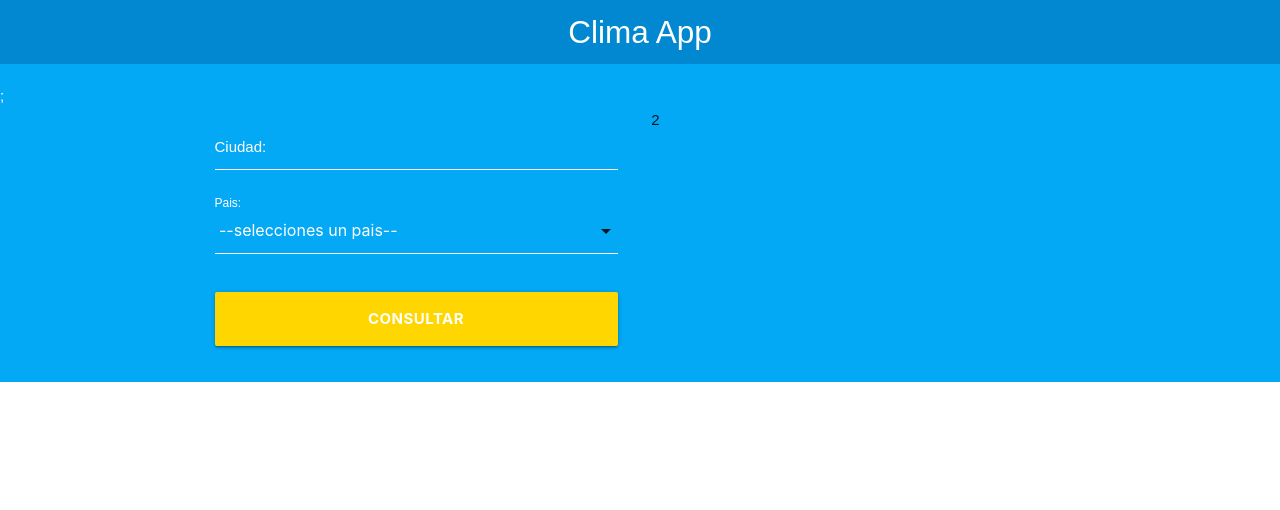
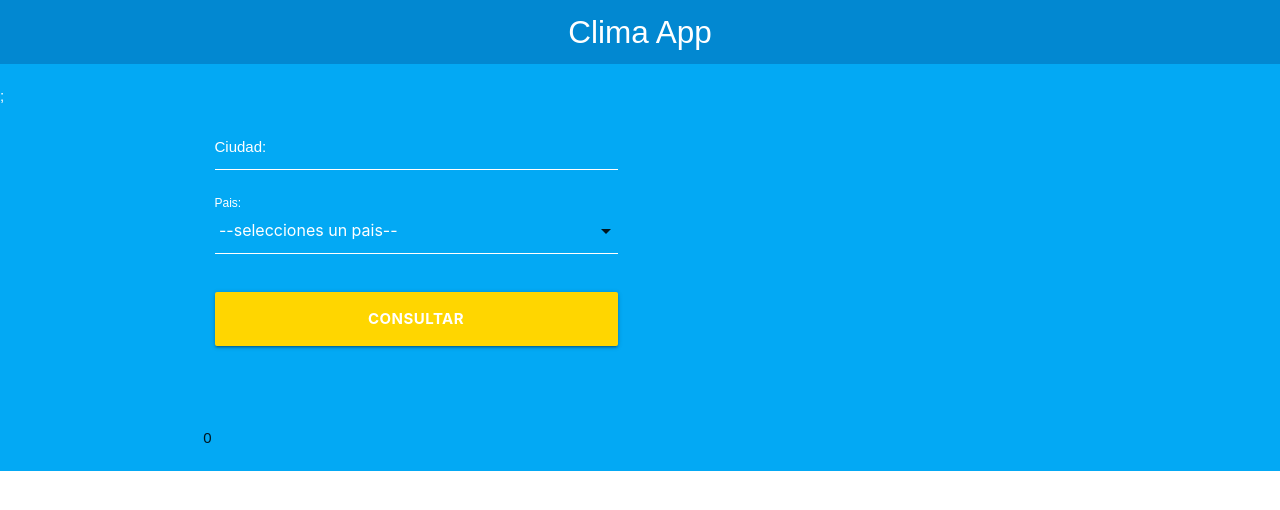
Before and after one commit to juantuberquia/climaapp, a React (Create React App) app: page / in a window 1280 px wide. Shown: the top 510 px of the page. Built offline with nearby package versions, Linux system fonts and the light colour scheme.

Commit message:
show temp ok

```diff
--- a/src/App.js
+++ b/src/App.js
@@ -1,6 +1,8 @@
 import React, { Fragment, useState, useEffect } from "react";
 import Headering from "./components/Headering";
 import ContentForm from "./components/ContentForm";
+import Temp from "./components/Temp";
+import { KelvinToCelsius } from "./helper";
 
 function App() {
   const [dataForm, setDataForm] = useState({
@@ -8,12 +10,23 @@ function App() {
     pais: "",
   });
 
+  const [search, setSearch] = useState(false);
+  const [temp, setTemp] = useState(0);
+
   const { ciudad, pais } = dataForm;
 
-  const [search, setSearch] = useState(false);
-
   useEffect(() => {
-    console.log(ciudad);
+    if (search === true) {
+      const getData = async () => {
+        let apiKey = "d2a7ebc72816b1c96f9115068e0286a9";
+        let api = await fetch(
+          `http://api.openweathermap.org/data/2.5/weather?q=${ciudad},${pais}&appid=${apiKey}`
+        );
+        let result = await api.json();
+        setTemp(KelvinToCelsius(result));
+      };
+      getData();
+    }
   }, [search]);
 
   return (
@@ -24,6 +37,7 @@ function App() {
         setDataForm={setDataForm}
         setSearch={setSearch}
       />
+      <Temp temp={temp} />
     </Fragment>
   );
 }
--- a/src/components/ContentForm.jsx
+++ b/src/components/ContentForm.jsx
@@ -18,7 +18,7 @@ const ContentForm = ({ setDataForm, dataForm, setSearch }) => {
               setSearch={setSearch}
             />
           </div>
-          <div className="col m6 s12">2</div>
+          {/* <div className="col m6 s12">2</div> */}
         </div>
       </div>
     </div>
--- /dev/null
+++ b/src/components/Temp.jsx
@@ -0,0 +1,15 @@
+import React from "react";
+
+const Temperature = ({ temp }) => {
+  return (
+    <div className="content-form">
+      <div className="container">
+        <div className="row">
+          <div className="col m6 s12">{temp}</div>
+        </div>
+      </div>
+    </div>
+  );
+};
+
+export default Temperature;
--- /dev/null
+++ b/src/helper.js
@@ -0,0 +1,5 @@
+export const KelvinToCelsius = (data) => {
+  let kelvin = Number(data.main.temp);
+
+  return (kelvin - 273.15).toFixed(1);
+};
```
